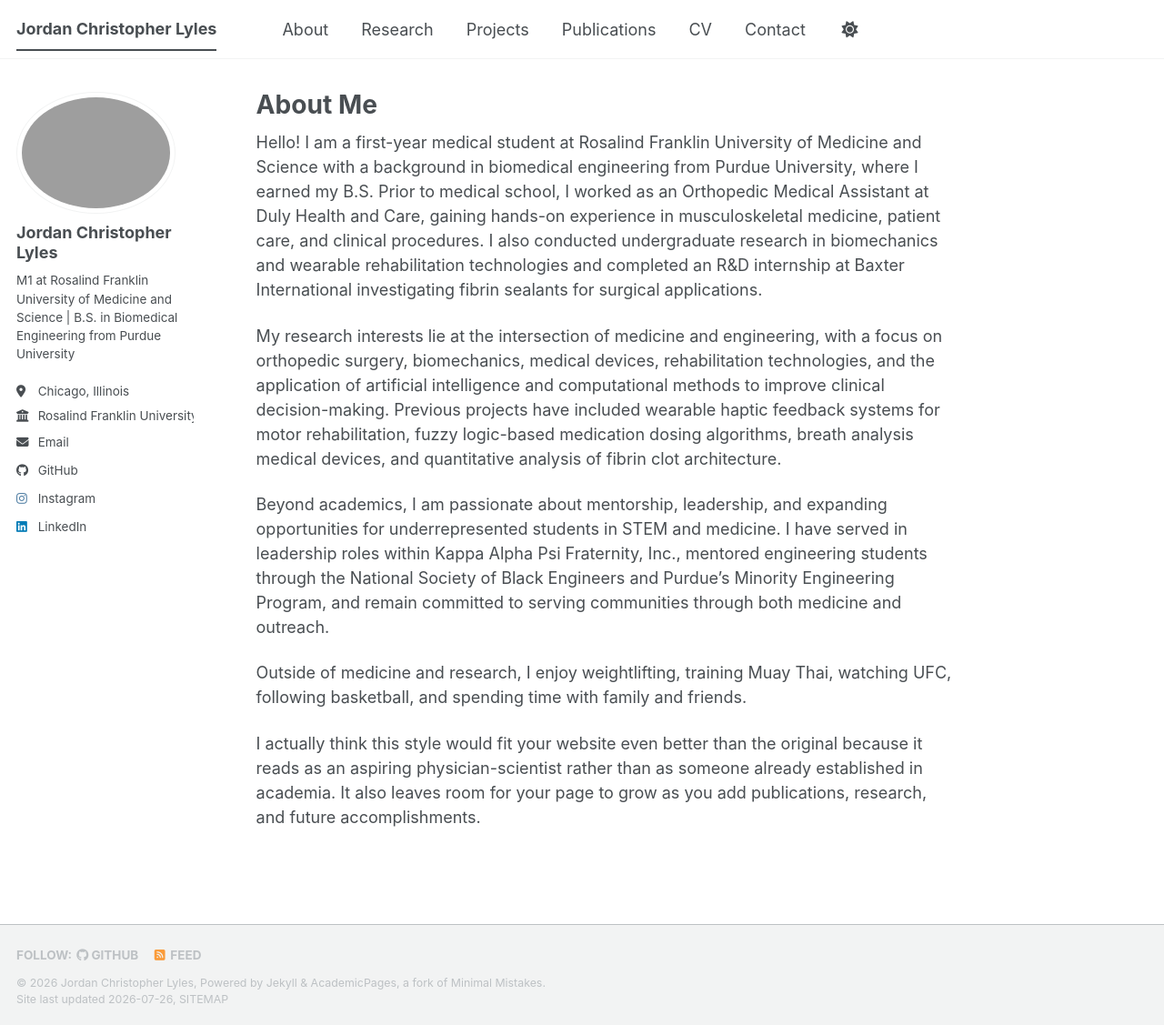
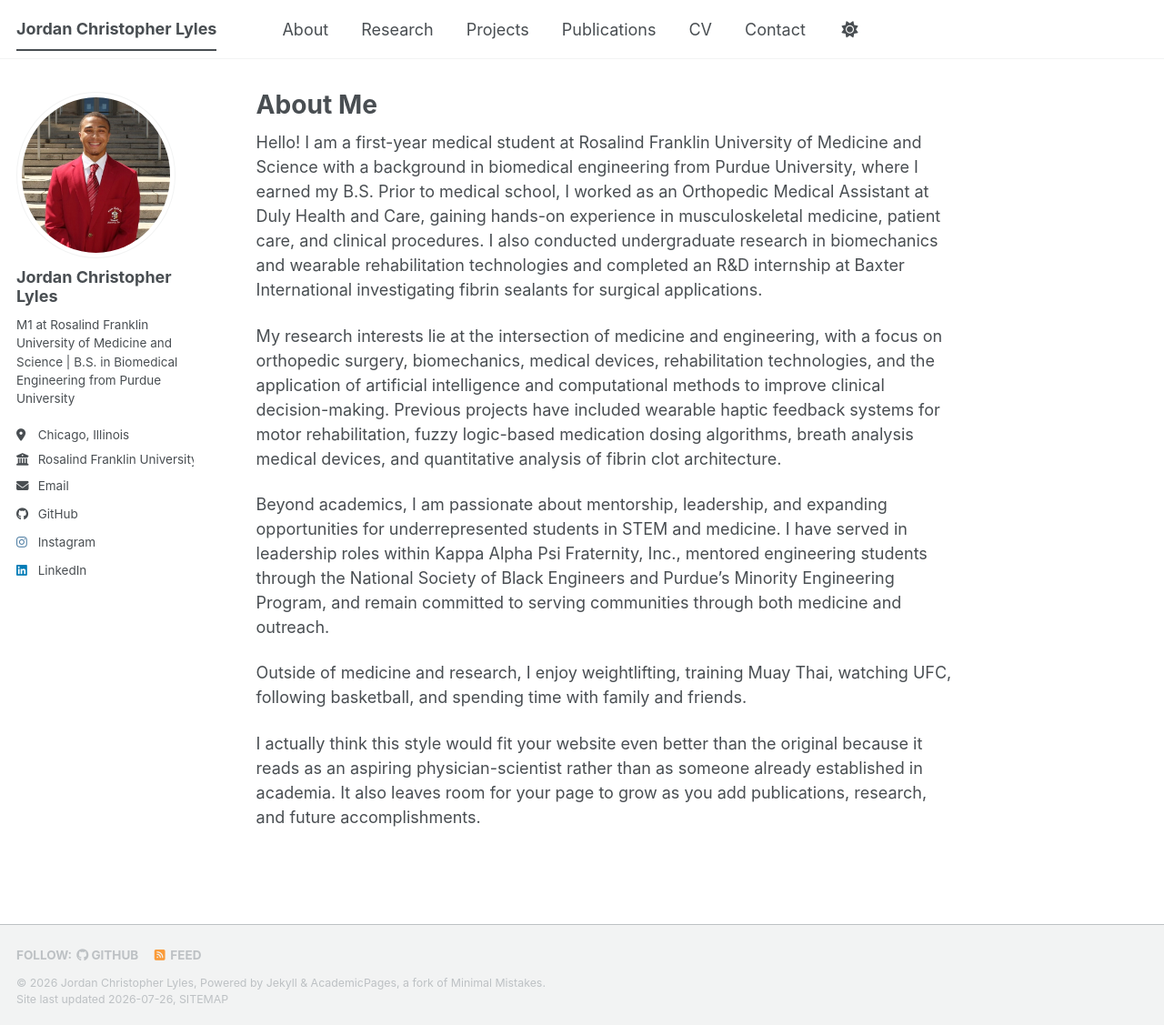
Before and after one commit to jlyles8/jlyles8.github.io, a Jekyll site: the page built from _pages/about.md, in a window 1280 px wide and 1127 px high. Shown: the whole window at 91% size. Built offline with Jekyll 4.4.1, drawn with Linux system fonts in a browser that asks for light colours; a style sheet for code colours, icons or effects is not loaded.

Commit message:
Update author avatar image in config

```diff
--- a/_config.yml
+++ b/_config.yml
@@ -23,7 +23,7 @@ repository               : "jlyles8/jlyles8.github.io"
 #               Additional customization can be done by editing /_includes/author-profile.html
 author:
   # Biographic information
-  avatar           : "profile.jpg"
+  avatar           : "profile_2.jpg"
   name             : "Jordan Christopher Lyles"
   pronouns         : # example: "she/her"
   bio              : "M1 at Rosalind Franklin University of Medicine and Science | B.S. in Biomedical Engineering from Purdue University"
```
